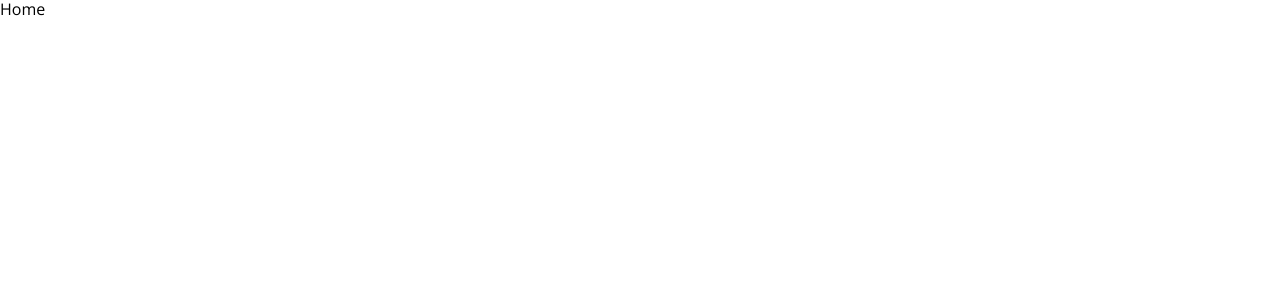
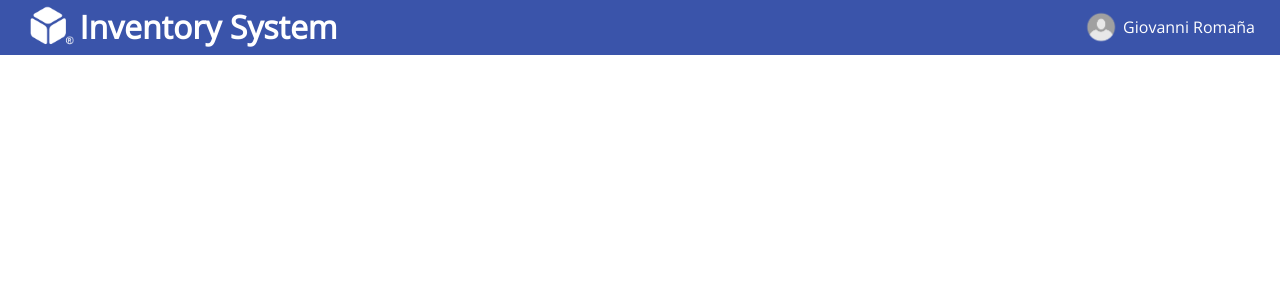
Before and after one commit to Giovanni-Romana-Cuesta/simple-inventory-app, a React (Create React App) app: page / in a window 1280 px wide. Shown: the top 300 px of the page. Built offline with nearby package versions, Linux system fonts and the light colour scheme.

Commit message:
Create header

```diff
--- a/src/components/Header/Header.css
+++ b/src/components/Header/Header.css
@@ -0,0 +1,47 @@
+.header {
+  background-color: #3a54aa;
+  height: 55px;
+  padding: 7px 25px;
+  display: flex;
+  justify-content: space-between;
+  align-items: center;
+  box-sizing: border-box;
+}
+
+.header-logo {
+  display: flex;
+  align-items: center;
+  justify-content: center;
+}
+
+.header-logo img {
+  height: 55px;
+  width: auto;
+}
+
+.header-logo h1 {
+  color: white;
+}
+
+.user-info {
+  display: flex;
+  justify-content: center;
+  align-items: center;
+  color: white;
+  cursor: pointer;
+}
+
+.user-info span {
+  margin-left: 5px;
+}
+
+.user-info img {
+  height: 35px;
+  width: auto;
+}
+
+@media (max-width: 750px) {
+  .header-logo h1 {
+    display: none;
+  }
+}
--- a/src/components/Header/Header.tsx
+++ b/src/components/Header/Header.tsx
@@ -1,7 +1,20 @@
-import React from 'react';
+import './Header.css';
+import HeaderLogo from '../../assets/images/HeaderLogo.png';
+import UserPlaceholder from '../../assets/images/UserPlaceholder.png';
 
 const Header = () => {
-  return <div>Header</div>;
+  return (
+    <div className='header'>
+      <div className='header-logo'>
+        <img src={HeaderLogo} alt='header_logo' />
+        <h1>Inventory System</h1>
+      </div>
+      <div className='user-info'>
+        <img src={UserPlaceholder} alt="user_image" />
+        <span>Giovanni Romaña</span>
+      </div>
+    </div>
+  );
 };
 
 export default Header;
--- a/src/components/Home/Home.css
+++ b/src/components/Home/Home.css
@@ -0,0 +1,4 @@
+.home-container {
+  width: 100vw;
+  height: 100vh;
+}
--- a/src/components/Home/Home.tsx
+++ b/src/components/Home/Home.tsx
@@ -1,7 +1,12 @@
-import React from 'react';
+import Header from '../Header/Header';
+import './Home.css';
 
 const Home = () => {
-  return <div>Home</div>;
+  return (
+    <div className='home-container'>
+      <Header />
+    </div>
+  );
 };
 
 export default Home;
```
Also changed, not shown: src/assets/images/HeaderLogo.png (added), src/assets/images/UserPlaceholder.png (added).
